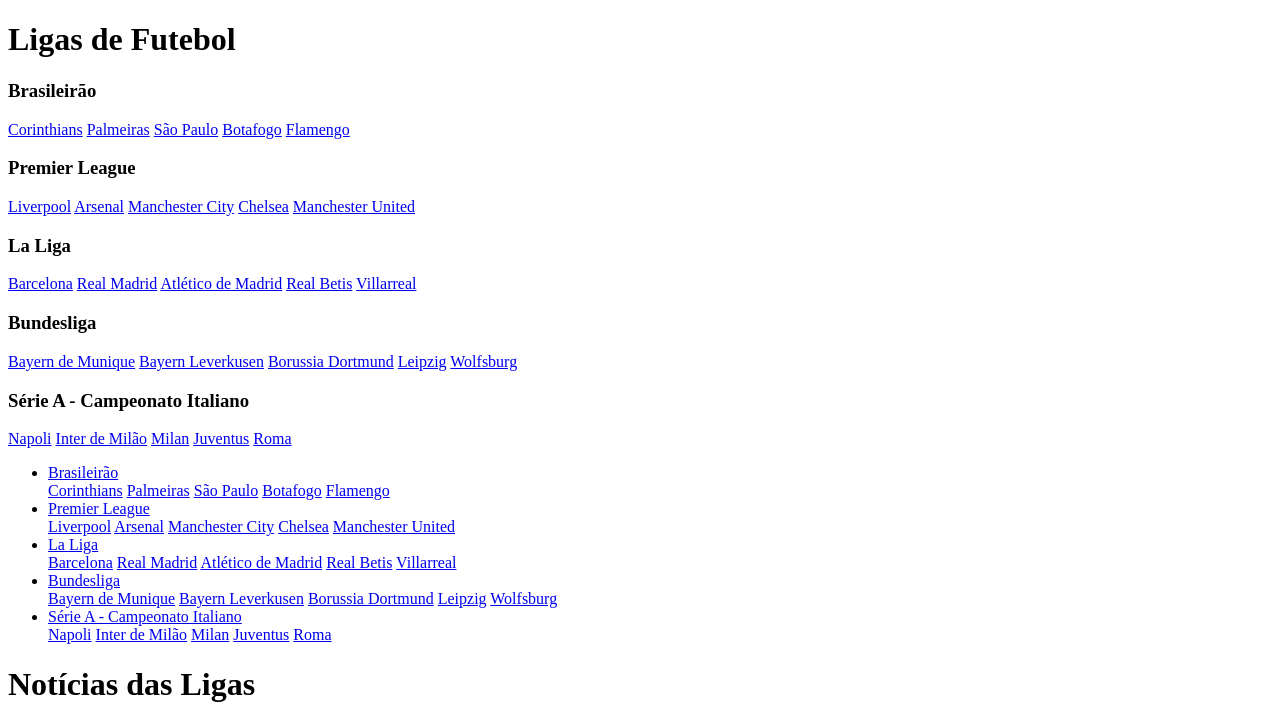
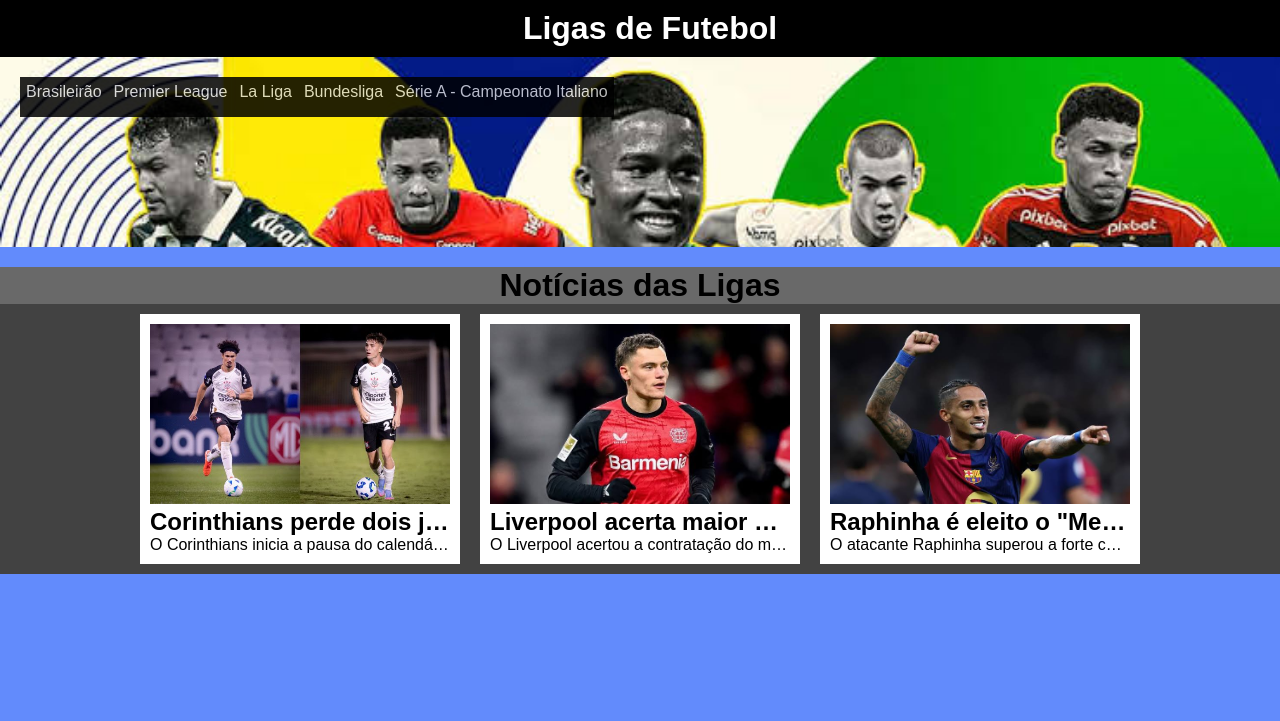
Before and after one commit to RafaelRyu/Projetos_HTML_CSS_JavaScript, a plain HTML site: page Futebol/index.html in a window 1280 px wide. Shown: the top 721 px of the page. Drawn offline with Linux system fonts and the light colour scheme.

Commit message:
Criação da estilização para telas grandes

```diff
--- a/Futebol/index.html
+++ b/Futebol/index.html
@@ -129,8 +129,8 @@
         </ul>
     </nav>
 
+    <h1 id="news">Notícias das Ligas</h1>
 <main>
-<h1>Notícias das Ligas</h1>
 
 <div class="noticia">
     <img src="images/andre-ramalho-cumprira-suspensao-diante-do-red-k3.jpg" alt="">
--- a/Futebol/style.css
+++ b/Futebol/style.css
@@ -1,3 +1,4 @@
+/* Estilização para Telas Pequenas */
 @media screen and (max-width: 716px) {
 ul {
     display: none;
@@ -88,18 +89,22 @@
 
 main {
     display: flex;
-    margin-top:20px ;
+
     flex-direction: column;
     align-items: center;
 text-align: center;
 background-color: rgb(66, 66, 66);
 }
 
-main > h1 {
+h1#news {
+    margin-top: 20px;
     background-color: rgb(105, 105, 105);
+    text-align: center;
+
 }
 
 div.noticia {
+    max-width: 300px;
 width: 70%;
 height: auto;
 padding: 10px;
@@ -128,7 +133,7 @@
 }
 
 
-/* Estilização para computador */
+/* Estilização para Telas Médias */
 @media screen and (max-width: 1024px) and (min-width: 716px) {
 
 * {
@@ -223,13 +228,16 @@
 
 main {
 width: 100vw;
-margin-top: 20px;
+
 text-align: center;
 background-color: rgb(66, 66, 66);
 }
 
-main > h1 {
+h1#news {
+    margin-top: 20px;
     background-color: rgb(105, 105, 105);
+    text-align: center;
+
 }
 
 div.noticia {
@@ -256,3 +264,140 @@
 }
 
 }
+
+/* Estilização para Telas Grandes */
+@media screen and (min-width: 1024px) {
+
+* {
+    font-family: Arial, Helvetica, sans-serif;
+    padding: 0px;
+    margin: 0px;
+
+}
+
+nav#celular {
+    display: none;
+}
+
+header {
+    text-align: center;
+    width: 100%;
+    padding: 10px;
+    background-color: black;
+}
+
+header h1 {
+    color: white;
+}
+
+body {
+    display: flex;
+    background-color: rgb(98, 139, 252);
+    flex-direction: column;
+}
+
+ul {
+
+    background-color: black;
+    list-style-type: none;
+    padding: 20px;
+    height: 150px;
+    margin: 0px;
+    overflow:hidden;
+     background-size:cover ;
+    background-image: url(images/images\ \(3\).jpeg);
+
+}
+
+li {
+    float: left;
+    overflow: auto;
+}
+
+li a, .liga {
+display: inline-block;
+color: white;
+padding: 3px;
+text-decoration: none;
+text-align: center;
+background-color: black;
+opacity: 0.85;
+
+}
+
+
+li a:hover, .liga:hover > #btnBra, .liga:hover #btnEng, .liga:hover #btnEsp, .liga:hover #btnGer, .liga:hover #btnIta {
+    background-color: rgb(248, 18, 18);
+
+}
+
+
+li:hover > div.times > a {
+    display: block;
+}
+
+li.liga {
+    display: inline-block;
+}
+
+div.times {
+    background-color: black;
+opacity: 0.85;
+
+}
+
+div.times > a {
+    display: block;
+    text-align: left;
+    display: none;
+
+}
+
+div {
+    margin: 10px;
+    background-color: rgb(255, 255, 255);
+}
+
+main {
+    display: flex;
+    flex-direction: row;
+    flex-wrap: wrap;
+    justify-content: center;
+width: 100vw;
+
+text-align: center;
+background-color: rgb(66, 66, 66);
+}
+
+ h1#news {
+    margin-top: 20px;
+    background-color: rgb(105, 105, 105);
+    text-align: center;
+
+}
+
+div.noticia {
+   max-width: 300px;
+   padding: 10px;
+    width: 30%;
+height: auto;
+
+
+}
+
+div.noticia > img {
+    height: 180px;
+    width: 100%;
+}
+
+.reduzir {
+    white-space: nowrap;
+    overflow: hidden;
+    text-overflow: ellipsis;
+}
+
+div.noticia:hover .reduzir  {
+    white-space: normal;
+}
+
+}
```
